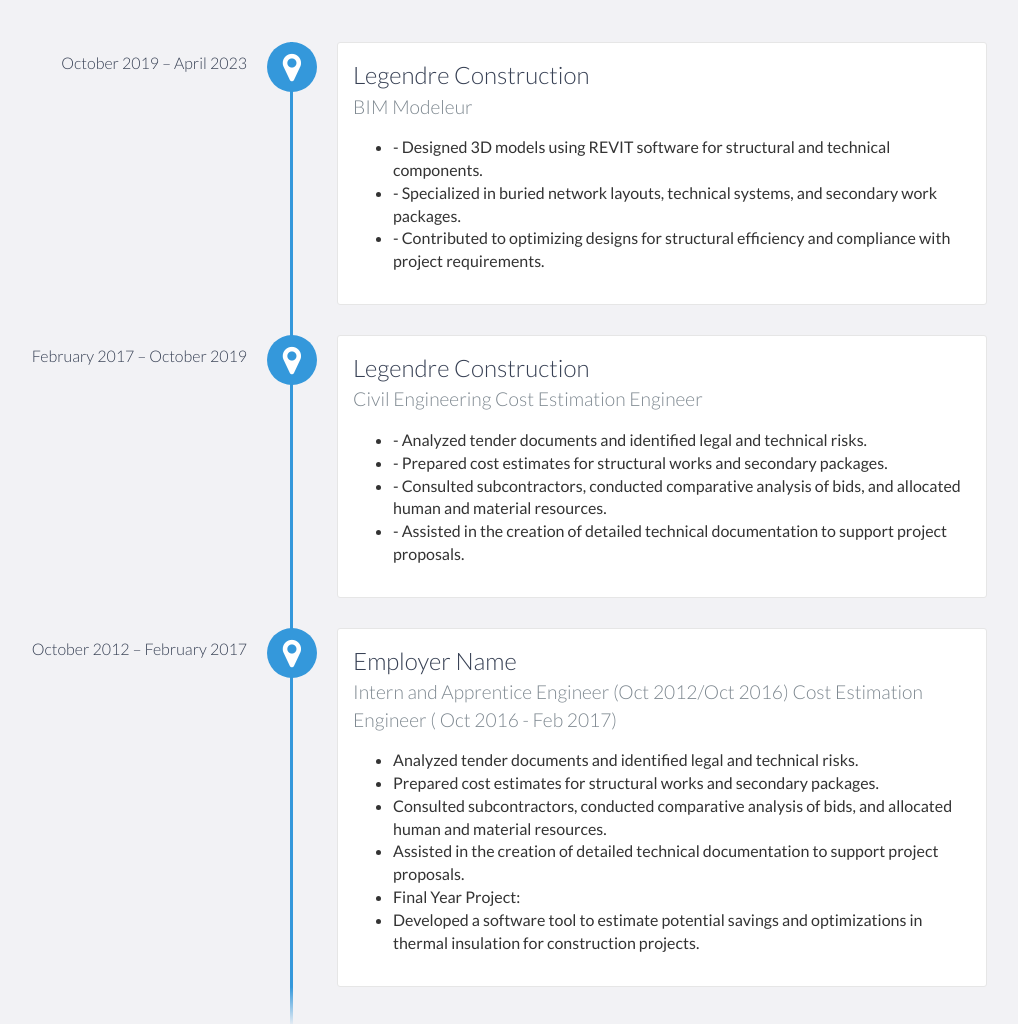
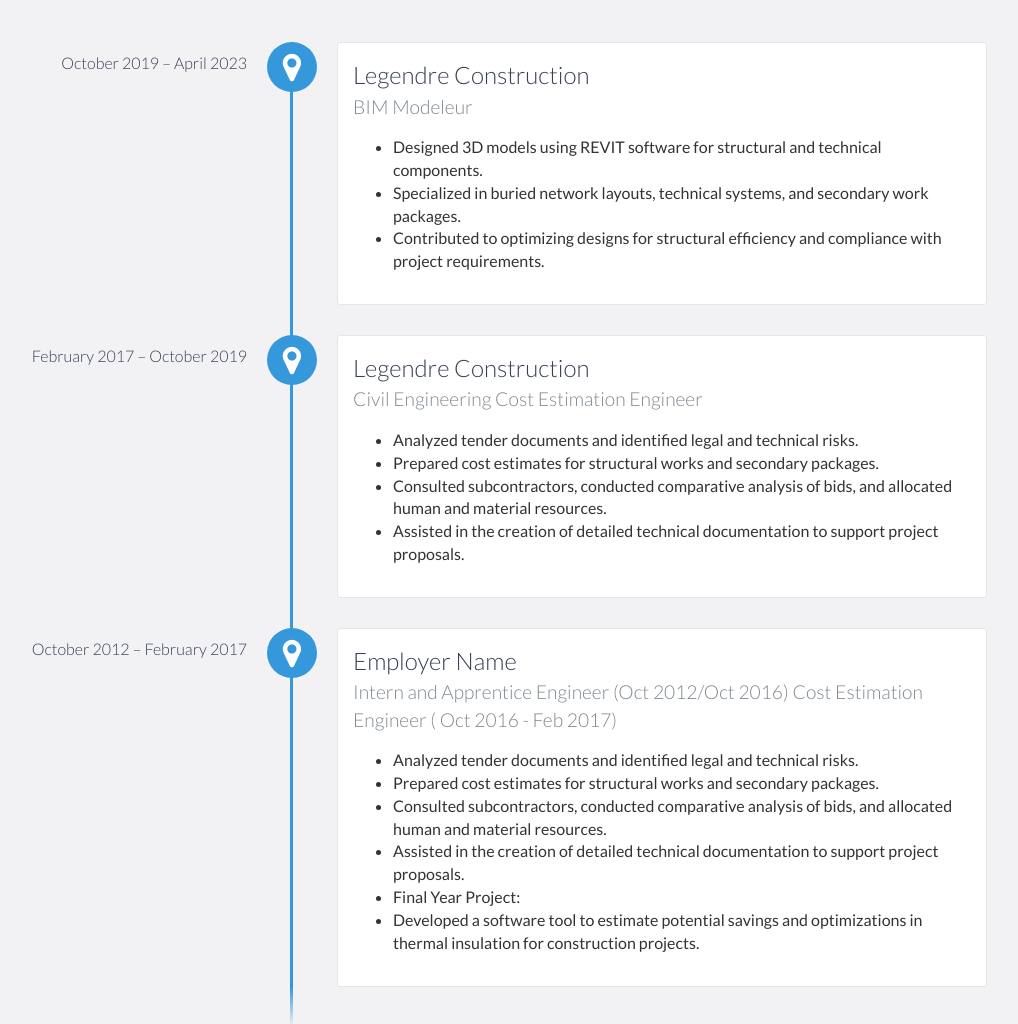
Before and after one commit to mcourte/mcourte.github.io, a website: page index.html in a window 1280 px wide. Shown: the part 1140-2164 px from the top of the page, without its empty margins (153-1171 px from the left). Drawn offline with nearby package versions, Linux system fonts and the light colour scheme; files that its build step writes are made by us from their sources; files whose address does not match are found by name.

Commit message:
upload CV

```diff
--- a/index.html
+++ b/index.html
@@ -50,7 +50,7 @@
         <div id="lead-content">
             <h1>Magali Courté</h1>
             <h2>Software Engineer</h2>
-            <a href="#" class="btn-rounded-white">Download Resume</a>
+            <a href="CV-MCO.pdf" download="CV-MCO.pdf" class="btn-rounded-white">Download Resume</a>
         </div>
         <!-- End #lead-content -->
 
@@ -90,9 +90,9 @@
                 <p>
                 <ul>
 
-                <li>    - Designed 3D models using REVIT software for structural and technical components.  </li>
-                <li>    - Specialized in buried network layouts, technical systems, and secondary work packages. </li>
-                <li>    - Contributed to optimizing designs for structural efficiency and compliance with project requirements.</li>
+                <li>Designed 3D models using REVIT software for structural and technical components.  </li>
+                <li>Specialized in buried network layouts, technical systems, and secondary work packages. </li>
+                <li>Contributed to optimizing designs for structural efficiency and compliance with project requirements.</li>
                 </p>
             </div>
 
@@ -101,10 +101,10 @@
                 <h4>Civil Engineering Cost Estimation Engineer</h4>
                 <p>
                 <ul>
-                <li>  -  Analyzed tender documents and identified legal and technical risks.</li>
-                <li> - Prepared cost estimates for structural works and secondary packages.</li>
-                <li>  - Consulted subcontractors, conducted comparative analysis of bids, and allocated human and material resources.</li>
-                <li>  - Assisted in the creation of detailed technical documentation to support project proposals.</li>
+                <li>Analyzed tender documents and identified legal and technical risks.</li>
+                <li>Prepared cost estimates for structural works and secondary packages.</li>
+                <li>Consulted subcontractors, conducted comparative analysis of bids, and allocated human and material resources.</li>
+                <li>Assisted in the creation of detailed technical documentation to support project proposals.</li>
                 </ul>
                 </p>
             </div>
@@ -120,7 +120,7 @@
                     <li> Consulted subcontractors, conducted comparative analysis of bids, and allocated human and material resources.</li>
                         <li> Assisted in the creation of detailed technical documentation to support project proposals.</li>
 
-                            <li> Final Year Project:</li>
+                            <li><span> Final Year Project:</span></li>
                                 <li> Developed a software tool to estimate potential savings and optimizations in thermal insulation for construction projects. </li>
                 </ul>
                 </p>
```
Also changed, not shown: 1 other file.
